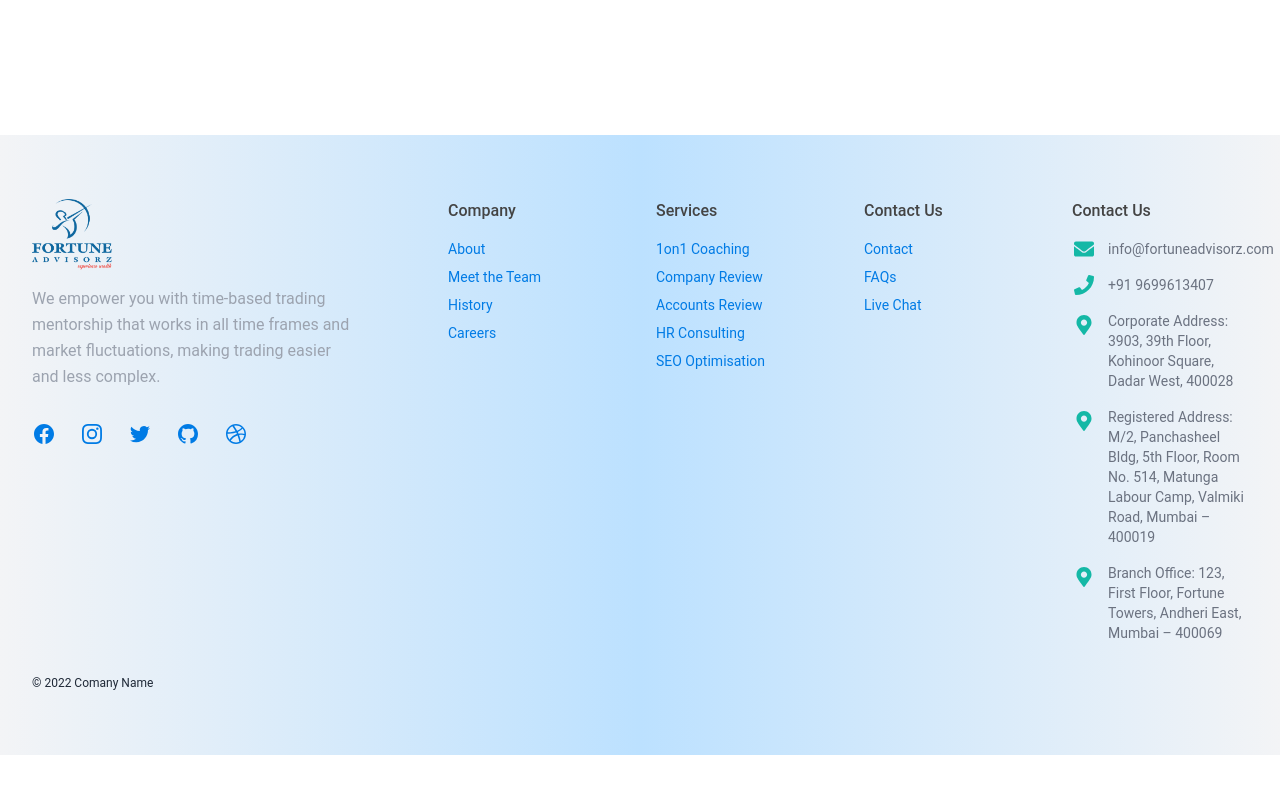
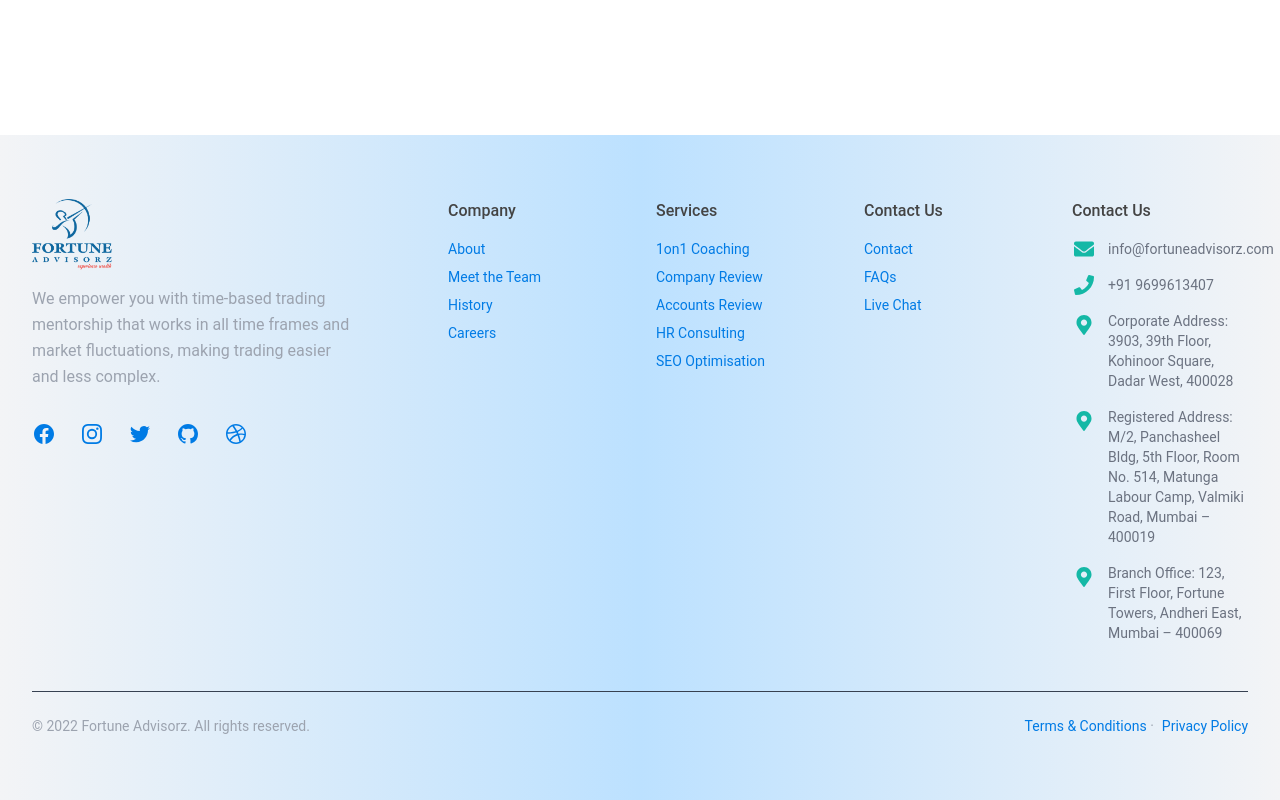
Before and after one commit to Sarvesh-24/FortuneWeb, a React (Create React App) app: page /mutualfunds in a window 1280 px wide. Shown: the part 2457-3257 px from the top of the page. Before the commit the page ends 3212 px from the top, so only its background shows below. Built offline with nearby package versions, Linux system fonts and the light colour scheme.

Commit message:
footer changed

```diff
--- a/src/components/Footer.js
+++ b/src/components/Footer.js
@@ -261,9 +261,17 @@ const Footer = () => {
 
       </div>
     </div>
-    <p class="mt-8 text-xs text-gray-800">
-      © 2022 Comany Name
-    </p>
+    <div className="mt-12 border-t border-gray-700 pt-6">
+       <div className="text-center sm:flex sm:justify-between">
+         <p className="text-sm text-gray-400">
+           &copy; 2022 Fortune Advisorz. All rights reserved.
+         </p>
+         <p className="mt-4 sm:mt-0 text-sm text-gray-400">
+           <a href="/termsAndConditions" className="hover:text-teal-500">Terms & Conditions</a> ·
+           <a href="/policies" className="hover:text-teal-500 ml-2">Privacy Policy</a>
+         </p>
+       </div>
+     </div>
   </div>
 </footer>
 
```
